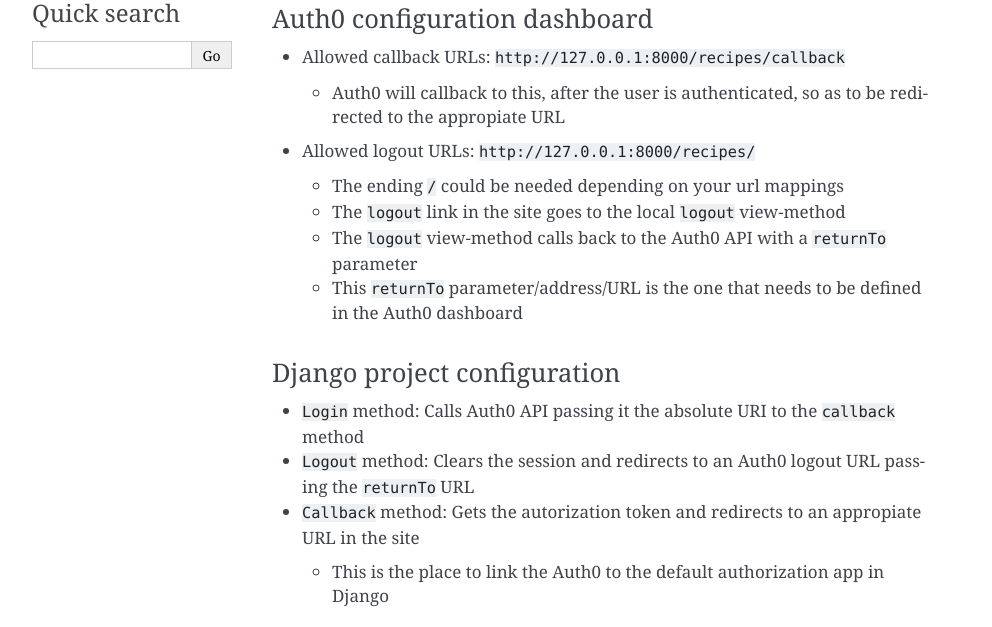
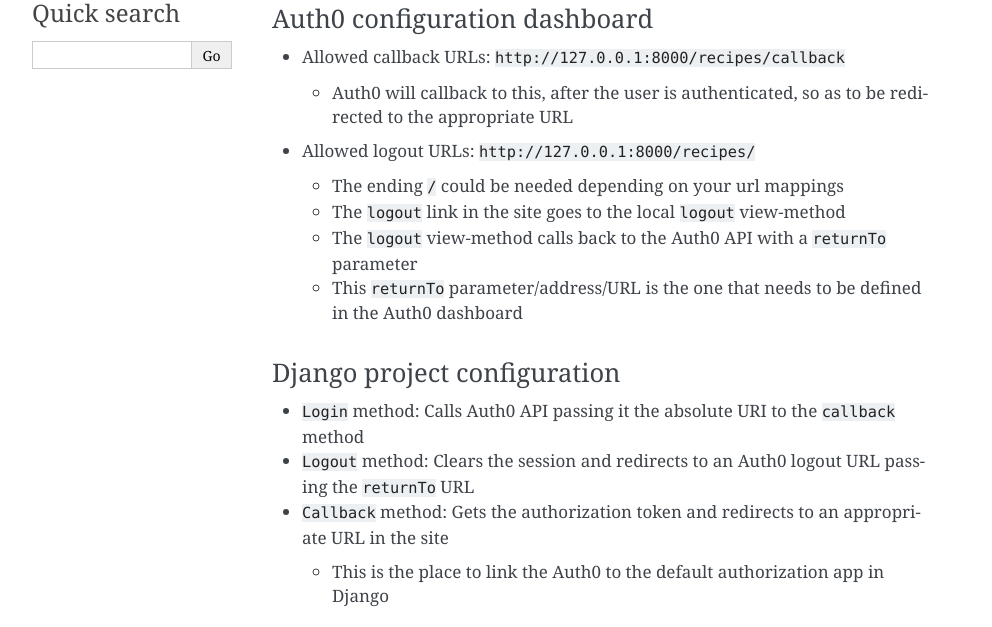
Before and after one commit to fabi1816/super-duper-potato, a Sphinx documentation site: the page built from docs/source/auth0.rst, in a window 1280 px wide. Shown: the part 333-960 px from the top of the page, without its empty margins (148-1140 px from the left). Built offline with Sphinx 7.4.7, drawn with Linux system fonts in a browser that asks for light colours.

```diff
--- a/docs/source/auth0.rst
+++ b/docs/source/auth0.rst
@@ -15,7 +15,7 @@ Auth0 configuration dashboard
 
 * Allowed callback URLs: ``http://127.0.0.1:8000/recipes/callback``
 
-  * Auth0 will callback to this, after the user is authenticated, so as to be redirected to the appropiate URL
+  * Auth0 will callback to this, after the user is authenticated, so as to be redirected to the appropriate URL
 
 * Allowed logout URLs: ``http://127.0.0.1:8000/recipes/``
 
@@ -29,7 +29,7 @@ Django project configuration
 
 * ``Login`` method: Calls Auth0 API passing it the absolute URI to the ``callback`` method
 * ``Logout`` method: Clears the session and redirects to an Auth0 logout URL passing the ``returnTo`` URL
-* ``Callback`` method: Gets the autorization token and redirects to an appropiate URL in the site
+* ``Callback`` method: Gets the authorization token and redirects to an appropriate URL in the site
 
   * This is the place to link the Auth0 to the default authorization app in Django
 
--- a/docs/source/django.rst
+++ b/docs/source/django.rst
@@ -3,10 +3,10 @@ Django
 
 `Django <https://www.djangoproject.com/>`_ it's the framework used for developing this multi-app site.
 
-It is not a trivial framework like `Flask <https://flask.palletsprojects.com>`_ wher you can understand everything clearly; Django has its own way of doing things.
+It is not a trivial framework like `Flask <https://flask.palletsprojects.com>`_ when you can understand everything clearly; Django has its own way of doing things.
 
-Project strucure
-----------------
+Project structure
+-----------------
 
 .. code-block:: sh
 
```
Also changed, not shown: docs/source/roadmap.rst (+18 -6 lines).
